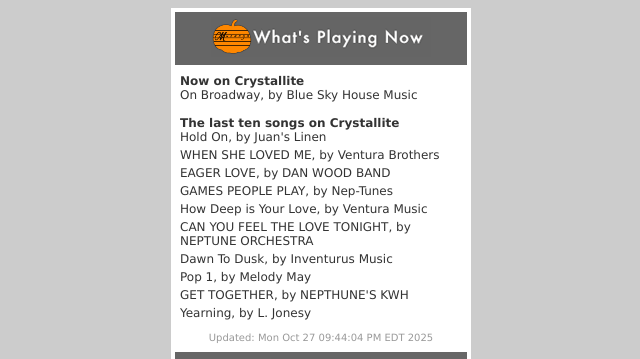
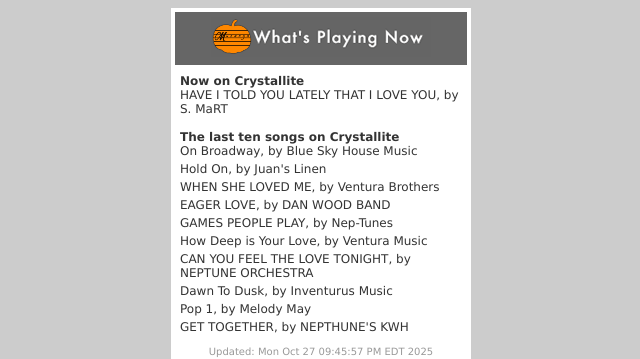
Before and after one commit to veespecial/crystallite-wpn, a plain HTML site: page index.html in a window 1280 px wide. Shown: the top 359 px of the page, without its empty margins (319-959 px from the left). Drawn offline with Linux system fonts and the light colour scheme.

Commit message:
Update index.html

```diff
--- a/index.html
+++ b/index.html
@@ -16,8 +16,11 @@
 <tr>
 <td>
 <div id="titles">
-<b>Now on Crystallite</b><br>On Broadway, by Blue Sky House Music<br><br>
+<b>Now on Crystallite</b><br>HAVE I TOLD YOU LATELY THAT I LOVE YOU, by S. MaRT<br><br>
 <b>The last ten songs on Crystallite</b><br>
+On Broadway, by Blue Sky House Music
+<div style='height:1px;'>&#8203;</div>
+<img src='shimi.gif' height='3' width='1' style='display:block;margin:0;'>
 Hold On, by Juan's Linen
 <div style='height:1px;'>&#8203;</div>
 <img src='shimi.gif' height='3' width='1' style='display:block;margin:0;'>
@@ -43,11 +46,8 @@ Pop 1, by Melody May
 <div style='height:1px;'>&#8203;</div>
 <img src='shimi.gif' height='3' width='1' style='display:block;margin:0;'>
 GET TOGETHER, by NEPTHUNE'S KWH
-<div style='height:1px;'>&#8203;</div>
-<img src='shimi.gif' height='3' width='1' style='display:block;margin:0;'>
-Yearning, by L. Jonesy
 <div style='line-height:1em;'>&#8203;</div>
-<div id='update'>Updated: Mon Oct 27 09:44:04 PM EDT 2025</div>
+<div id='update'>Updated: Mon Oct 27 09:45:57 PM EDT 2025</div>
 </div>
 </td>
 </tr>
```
